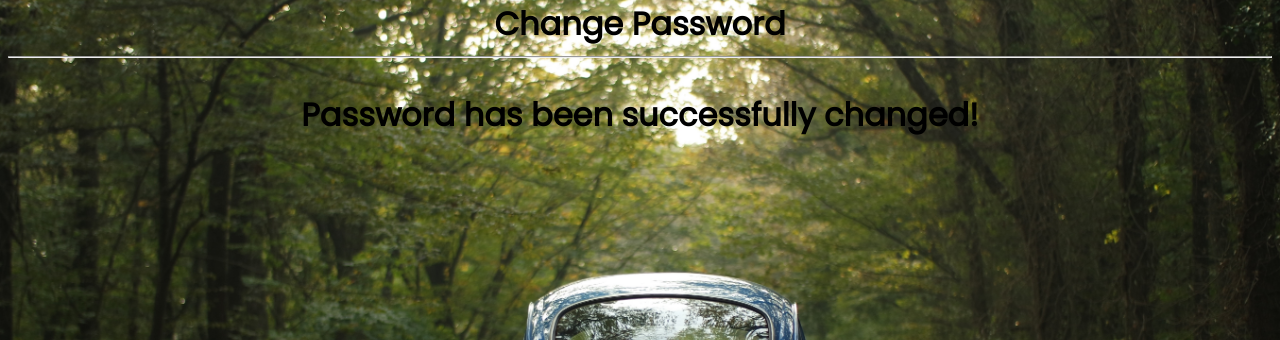
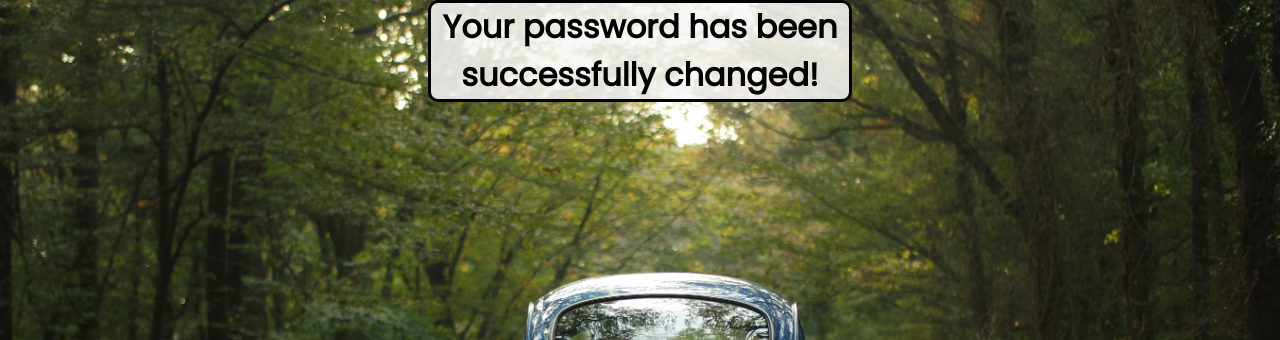
Before and after one commit to campbell-lucas/rent_a_car, a Django app: a page that uses templates/registration/password_change_done.html in a window 1280 px wide. Shown: the part 92-432 px from the top of the page. Run offline with Django 4.2, Linux system fonts and the light colour scheme; the visitor is signed in with stand-in values (Sample User, id 1); parts of the project's set-up code (start-up, migrations or seed data) failed here and were passed over.

Commit message:
added divs to the template

```diff
--- a/templates/registration/password_change_done.html
+++ b/templates/registration/password_change_done.html
@@ -1,8 +1,7 @@
 {% extends 'base.html' %}
 
 {% block container %}
-    <h1>Change Password</h1>
-    <hr>
-    <br>
-    <h1>Password has been successfully changed!</h1>
+    <div class="password-change-success">
+        <h1>Your password has been successfully changed!</h1>
+    </div>
 {% endblock container %}
```
